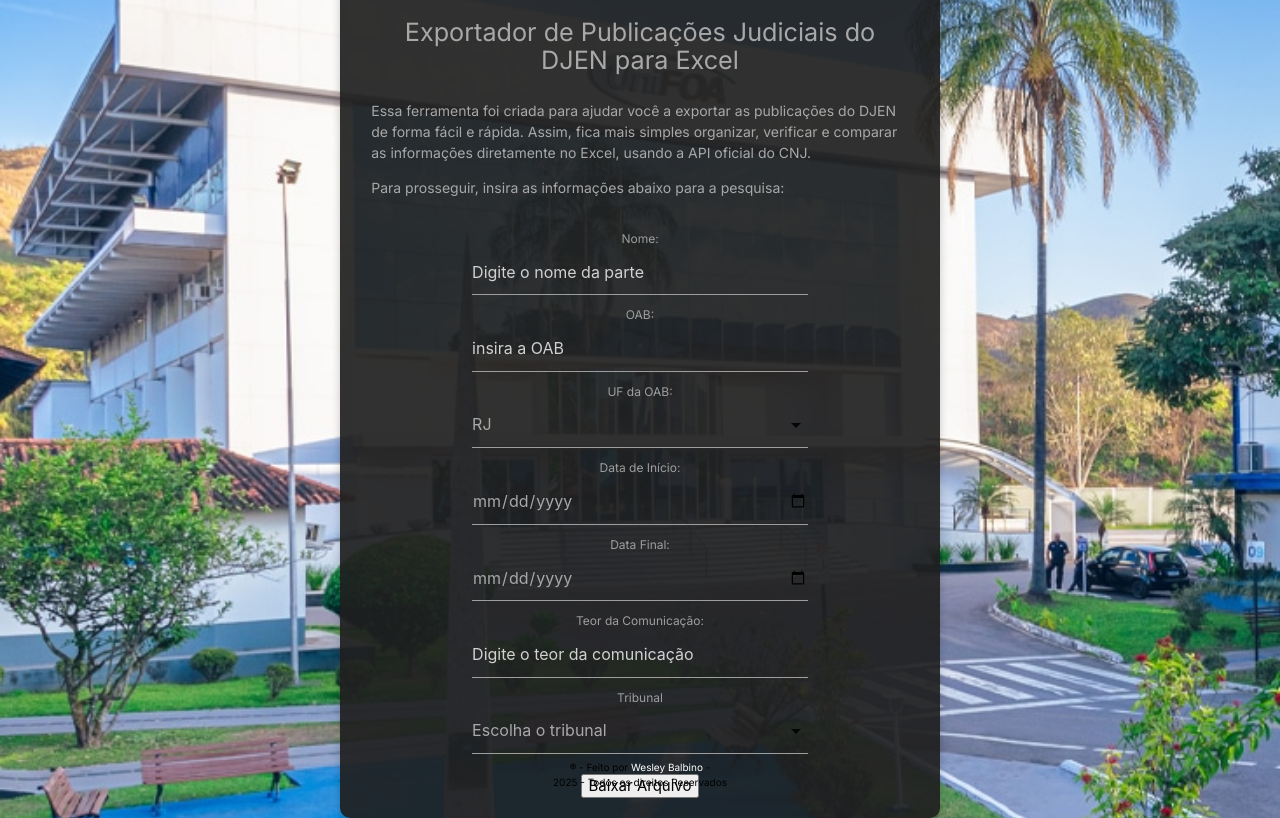
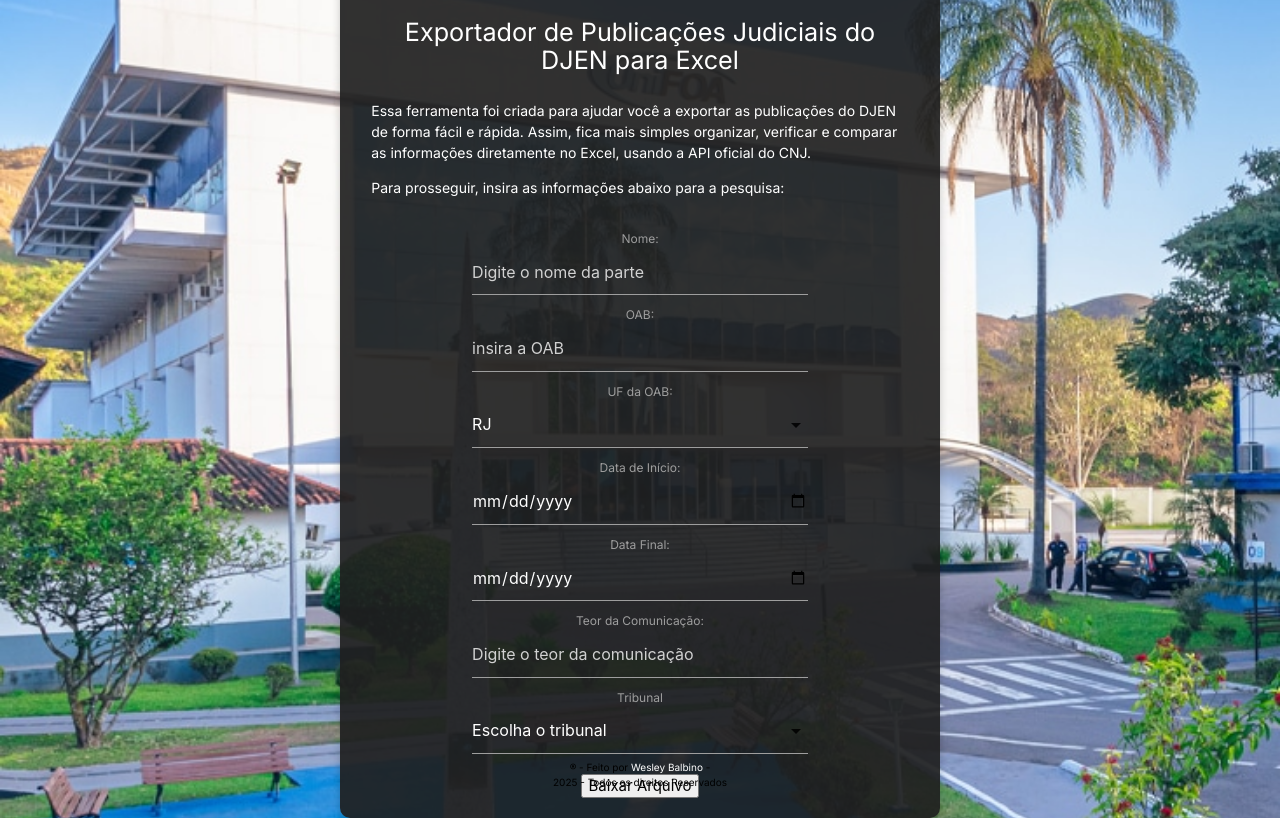
Before and after one commit to wesleybalb/API_Comunica_Pje, a website: page index.html in a window 1280 px wide. Drawn offline with nearby package versions, Linux system fonts and the light colour scheme.

```diff
--- a/style/style.css
+++ b/style/style.css
@@ -4,7 +4,7 @@
 :root {
 
     --text-color-dark: #333; /* Cor do texto */
-    --text-color-light:  rgb(168, 168, 168); /* Cor do texto claro */
+    --text-color-light:  rgb(255, 255, 255); /* Cor do texto claro */
     --background-color: #f4f4f4; /* Cor de fundo */
     --box-shadow: 0 2px 5px rgba(0, 0, 0, 0.1); /* Sombra da caixa */
 }
```
